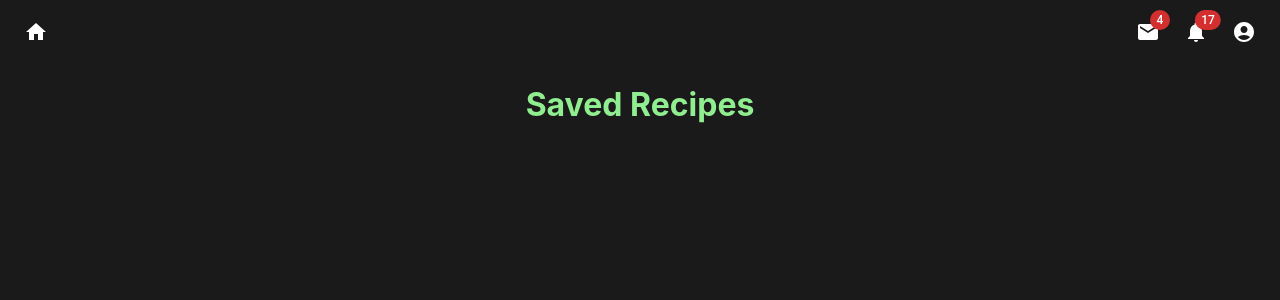
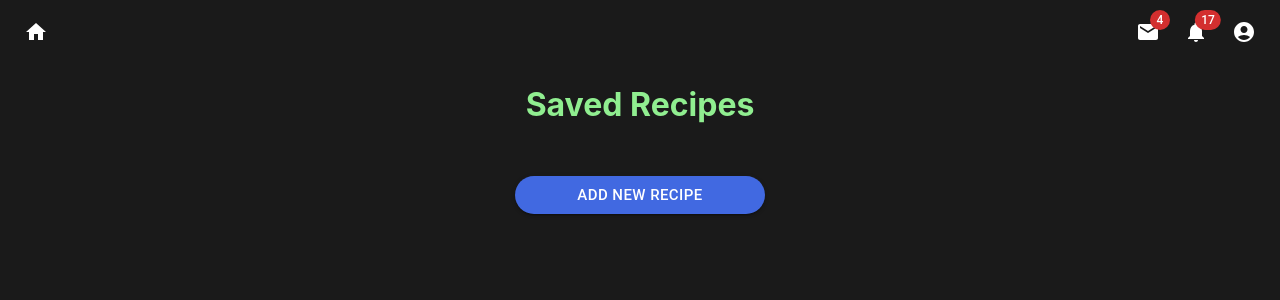
Before and after one commit to JassyAl/teamMeal, a React (Create React App) app: page /SavedRecipes in a window 1280 px wide. Shown: the top 300 px of the page. Built offline with nearby package versions, Linux system fonts and the light colour scheme; no server answers.

Commit message:
edited layout and added button to add recipe in saved recipes

```diff
--- a/src/components/Journal/Journal.jsx
+++ b/src/components/Journal/Journal.jsx
@@ -92,16 +92,22 @@ function Journal() {
   return (
     <div className="journals">
       <h1>My Daily Journal</h1>
-
+      <div
+        style={{
+          display: "flex",
+          alignItems: "center",
+          justifyContent: "center",
+        }}
+      >
         <Button
           variant="contained"
           color="secondary"
-        style={{ borderRadius: 30, marginLeft: 50 }}
+          style={{ borderRadius: 30, width: 250, fontSize: 15 }}
           onClick={(event) => setNewEntryAnchorEl(event.currentTarget)}
         >
           Add New Entry
         </Button>
-
+      </div>
       <Modal
         className="modal"
         open={Boolean(newEntryAnchorEl)}
@@ -121,7 +127,16 @@ function Journal() {
             onSubmit={handleNewEntrySubmit}
             style={{ padding: 10, paddingRight: 0 }}
           >
-            <Grid container spacing={3}>
+            <Grid
+              style={{
+                padding: "30px 10px 20px 0",
+                display: "flex",
+                alignItems: "center",
+                justifyContent: "center",
+              }}
+              container
+              spacing={3}
+            >
               <Grid item xs={4} sm={6}>
                 <TextField
                   name="title"
@@ -215,9 +230,15 @@ function Journal() {
                 vertical: "top",
                 horizontal: "center",
               }}
+              style={{
+                paddingBottom: 200,
+                display: "flex",
+                justifyContent: "center",
+                alignItems: "center",
+              }}
             >
               <Paper elevation={3} style={paperStyle}>
-                <div>{entry.content}</div>
+                <div style={{ paddingBottom: 60, padding: 30 }}>{entry.content}</div>
               </Paper>
             </Modal>
           </div>
--- a/src/components/Recipes/SavedRecipes.jsx
+++ b/src/components/Recipes/SavedRecipes.jsx
@@ -1,9 +1,25 @@
 import React from "react";
+import { Button } from "@mui/material";
 
 function SavedRecipes() {
   return (
     <div>
       <h1>Saved Recipes</h1>
+      <div
+        style={{
+          display: "flex",
+          alignItems: "center",
+          justifyContent: "center",
+        }}
+      >
+        <Button
+          variant="contained"
+          href="CustomRecipes"
+          style={{ backgroundColor: "royalblue", borderRadius: 30, width: 250, fontSize: 15 }}
+        >
+          Add New Recipe
+        </Button>
+      </div>
     </div>
   );
 }
```
Lines whose indentation alone changed are shown as unchanged.
